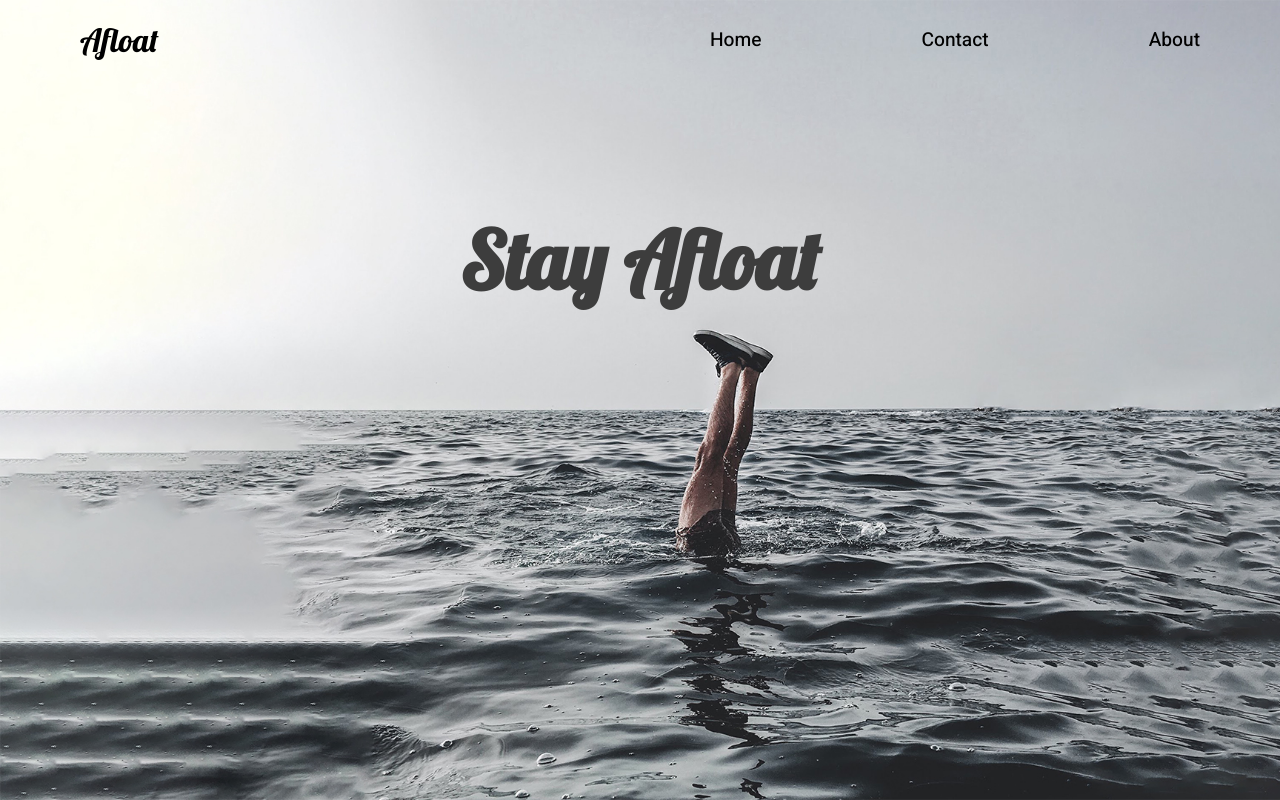
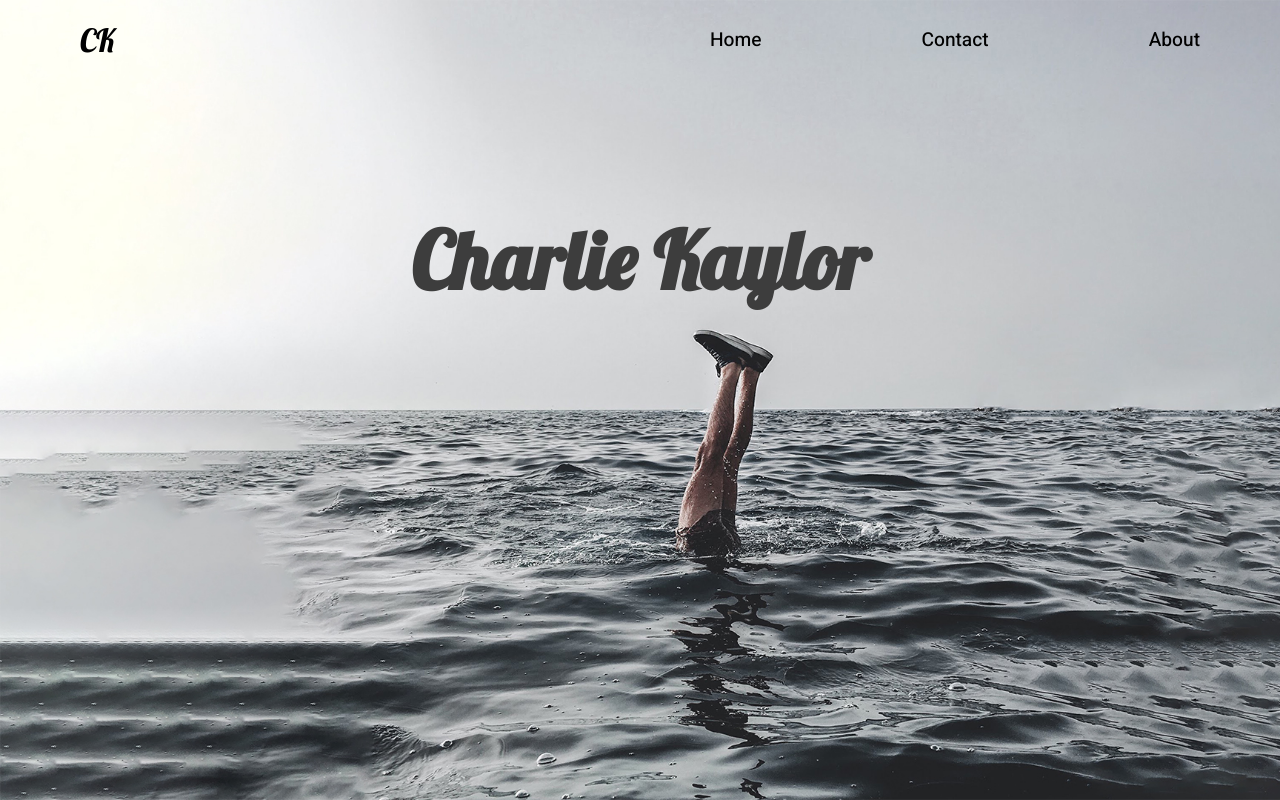
Before and after one commit to ckaylor33/Personal-landing-page, a plain HTML site: page website-animation-trick/index.html in a window 1280 px wide. Drawn offline with nearby package versions, Linux system fonts and the light colour scheme.

Commit message:
changing text

```diff
--- a/website-animation-trick/index.html
+++ b/website-animation-trick/index.html
@@ -14,20 +14,20 @@
     <main>
       <section class="landing">
         <nav>
-          <h1 id="logo">Afloat</h1>
+          <h1 id="logo">CK</h1>
           <ul class="nav-links">
             <li>Home</li>
             <li>Contact</li>
             <li>About</li>
           </ul>
         </nav>
-        <h2 class="big-text">Stay Afloat</h2>
+        <h2 class="big-text">Charlie Kaylor</h2>
       </section>
     </main>
     <div class="intro">
       <div class="intro-text">
         <h1 class="hide">
-          <span class="text">YOU</span>
+          <span class="text">You</span>
         </h1>
         <h1 class="hide">
           <span class="text">Have</span>
```
